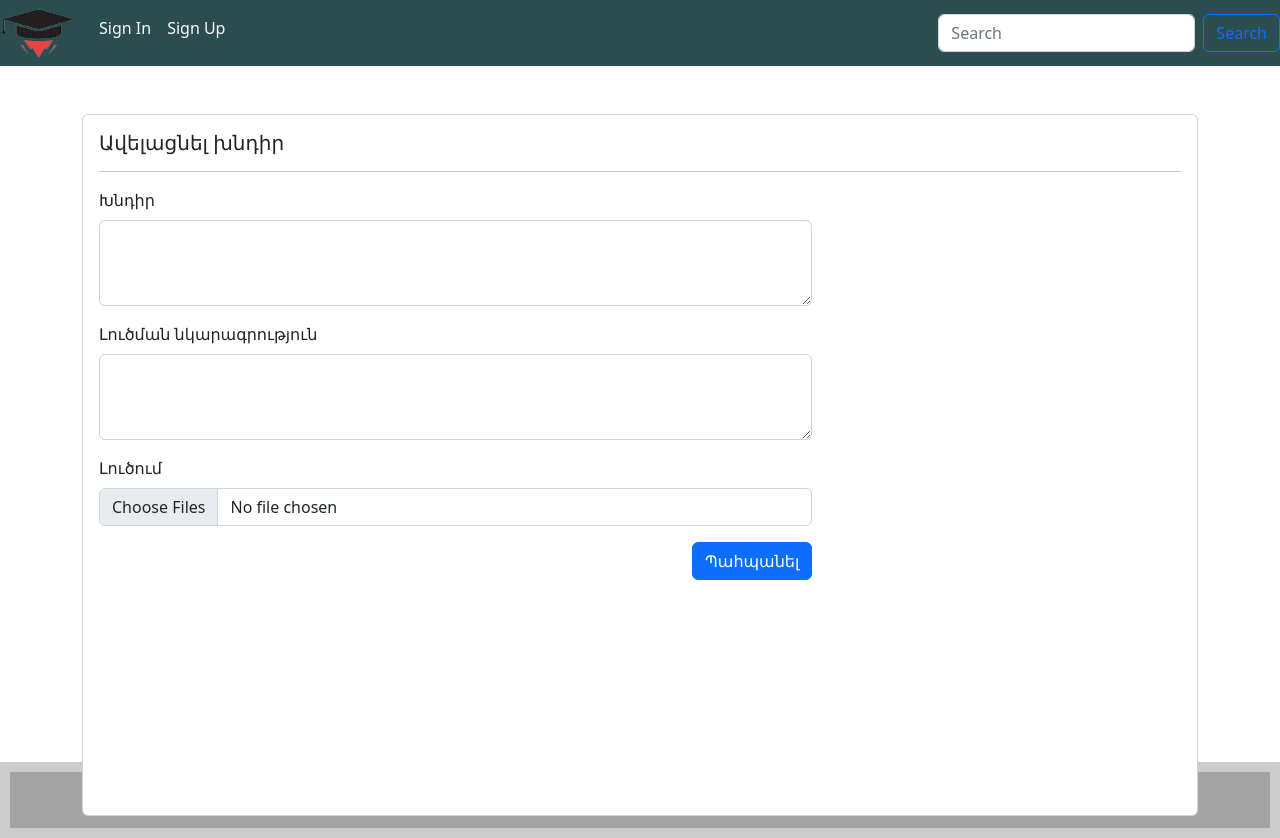
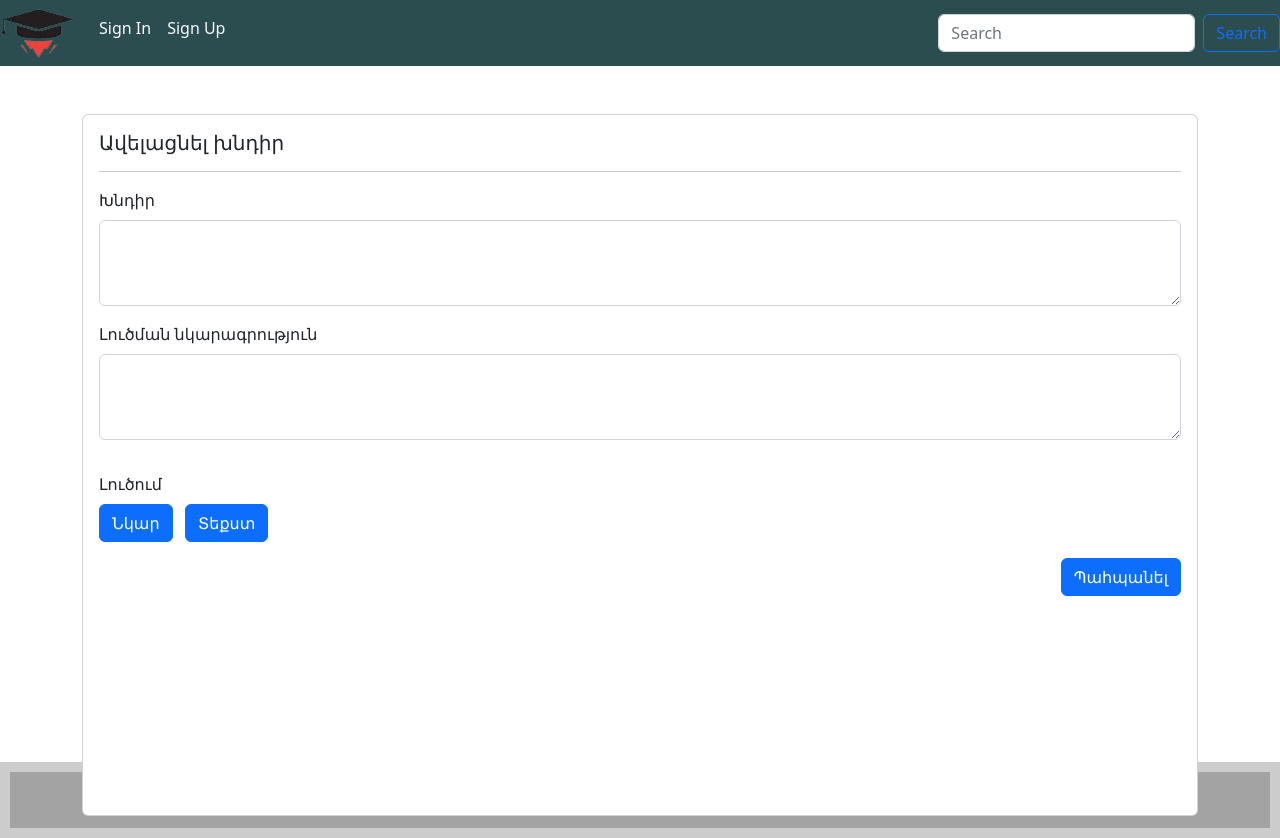
Before and after one commit to sedrak27/thesis, a Vue app: page /solution/add in a window 1280 px wide. Built offline with nearby package versions, Linux system fonts and the light colour scheme.

Commit message:
added solution adding options and error handling

```diff
--- a/src/components/solutions/AddSolution.vue
+++ b/src/components/solutions/AddSolution.vue
@@ -6,41 +6,45 @@
                     <div class="card-body col-lg-12">
                         <h5 class="card-title">Ավելացնել խնդիր</h5>
                         <hr>
-                        <form @submit.prevent="changeProfileData" enctype="multipart/form-data">
-                            <div class="row">
-
-                                <div class="col-lg-8">
+                        <form id="formData" enctype="multipart/form-data">
+                            <div class="row" ref="body">
                                 <div class="mb-3">
-                                        <label for="address" class="form-label">Խնդիր</label>
-                                        <textarea class="form-control" id="address" rows="3"></textarea>
+                                    <label for="problem" class="form-label">Խնդիր</label>
+                                    <textarea class="form-control" id="problem" rows="3" ref="problem" name="problem"></textarea>
                                 </div>
 
                                 <div class="mb-3">
-                                        <label for="address" class="form-label">Լուծման նկարագրություն</label>
-                                        <textarea class="form-control" id="address" rows="3"></textarea>
+                                    <label for="description" class="form-label">Լուծման նկարագրություն</label>
+                                    <textarea class="form-control" id="description" rows="3" ref="description" name="description"></textarea>
                                 </div>
 
                                 <div class="mb-3">
-                                        <label for="avatar" class="form-label">Լուծում</label>
-                                        <input type="file" class="form-control" multiple @change="handleFileUpload">
+                                    <div ref="solutions"></div>
+                                    <button v-if="saveButton" class="btn btn-primary" type="button" @click="save">Պահել</button>
+                                </div>
+
+                                <div class="mb-3 d-flex flex-column">
+                                    <label class="form-label">Լուծում</label>
+                                    <div>
+                                        <button class="btn btn-primary" type="button" @click="addPicture">Նկար</button> &nbsp;
+                                        <button class="btn btn-primary" type="button" @click="addText">Տեքստ</button>
+                                    </div>
                                 </div>
 
                                 <div class="col-lg-12 d-flex justify-content-end">
-                                        <button class="btn btn-primary" type="submit">Պահպանել</button>
-                                    </div>
-                                </div>
-
-                                <div class="col-lg-4">
-                                    <div class="images-parent col-lg-12">
-                                        <div v-for="(image, index) in images" :key="index" class="images">
-                                            <img :src="image.url" :alt="image.name">
-                                            <button class="remove-image" :value="index" @click="removeImage">X</button>
-                                        </div>
-                                    </div>
-                                    <button v-if="solution.length > 0" class="btn btn-primary mt-2" @click="clearImages">Մաքրել</button>
+                                    <button class="btn btn-primary" type="button" @click="saveSolutions">Պահպանել</button>
                                 </div>
 
                             </div>
+                            <!--                                <div class="col-lg-4">-->
+<!--                                    <div class="images-parent col-lg-12">-->
+<!--                                        <div v-for="(image, index) in solution" :key="index" class="images">-->
+<!--                                            <img :src="image.url" :alt="image.name">-->
+<!--                                            <button class="remove-image" :value="index" @click="removeImage">X</button>-->
+<!--                                        </div>-->
+<!--                                    </div>-->
+<!--                                    <button v-if="solution.length > 0" class="btn btn-primary mt-2" @click="clearImages">Մաքրել</button>-->
+<!--                                </div>-->
                         </form>
                     </div>
                 </div>
@@ -59,42 +63,136 @@ export default {
         return {
             token: localStorage.getItem('jwtToken'),
             solution: [],
+            images: [],
+            currentSolution: 0,
+            saveButton: false,
+            solutionImage: null,
+            solutionDiv: null,
         }
     },
 
     methods: {
-        changeProfileData() {
-            axios.post('http://192.168.40.131:3000/solution/add', this.userData, { 'Authorization': `Bearer ${this.token}` })
+        saveSolutions() {
+            if (!this.$refs.problem.value) {
+                this.$refs.problem.style = 'border: solid red 2px;';
+                this.$refs.problem.placeholder = 'Դաշտը պարտադիր լրացվող է';
+
+                return;
+            } else {
+                this.$refs.problem.style = 'border: solid green 2px;';
+            }
+
+            if (!this.$refs.description.value) {
+                this.$refs.description.style = 'border: solid red 2px;';
+                this.$refs.description.placeholder = 'Դաշտը պարտադիր լրացվող է';
+
+                return;
+            } else {
+                this.$refs.description.style = 'border: solid green 2px;';
+            }
+
+            if (!this.saveButton && this.$refs.solutions.hasChildNodes()) {
+                const form = document.getElementById("formData");
+                const formData = new FormData(form);
+
+                axios.post('http://192.168.40.131:3000/solution/add', formData, {'Authorization': `Bearer ${this.token}`})
                     .then(response => {
                         this.userData = response.data;
                     })
                     .catch(error => {
-                    // console.log(error);
+                        console.log(error);
                     });
-        },
-
-        handleFileUpload(event) {
-            const files = event.target.files;
-            for (let i = 0; i < files.length; i++) {
-                const file = files[i];
-                const reader = new FileReader();
-                reader.onload = (event) => {
-                    this.images.push({
-                        name: file.name,
-                        url: event.target.result,
-                    });
-                };
-                reader.readAsDataURL(file);
+            } else {
+                alert('Լուծման դաշտը պարտադիր լրացվոող է');
             }
         },
 
-        removeImage(event) {
-            this.images.splice(event.target.value, 1);
+        addText() {
+            if (!this.saveButton) {
+                const div = document.createElement('div');
+                div.classList.add('mb-3');
+
+                const label = document.createElement('label');
+                label.classList.add('form-label');
+                label.textContent = ++this.currentSolution;
+
+                const input = document.createElement('input');
+                input.classList.add('form-control');
+                input.setAttribute('name', 'solution-' + this.currentSolution);
+
+                div.appendChild(label);
+                div.appendChild(input);
+
+                this.$refs.solutions.appendChild(div);
+
+                this.saveButton = true;
+            }
         },
 
-        clearImages() {
-            this.images = [];
+        addPicture() {
+            if (!this.saveButton) {
+                this.div = document.createElement('div');
+                this.div.classList.add('mb-3');
+
+                const label = document.createElement('label');
+                label.classList.add('form-label');
+                label.textContent = ++this.currentSolution;
+
+                const input = document.createElement('input');
+                input.classList.add('form-control');
+                input.setAttribute('name', 'solution-' + this.currentSolution);
+                input.setAttribute('type', 'file');
+                input.addEventListener('change', this.handlePictureUpload.bind(this))
+
+                this.div.appendChild(label);
+                this.div.appendChild(input);
+
+                this.$refs.solutions.appendChild(this.div);
+
+                this.saveButton = true;
             }
+        },
+
+        save() {
+            const inputs = this.$refs.solutions.querySelectorAll('div div input');
+
+            for (const input of inputs) {
+                if (!input.value) {
+                    input.style = 'border: solid red 2px;';
+                    input.placeholder = 'Դաշտը պարտադիր լրացվող է';
+                    return;
+                }
+
+                input.disabled = true
+                input.style = 'border: solid green 2px;';
+            }
+
+            this.saveButton = false;
+        },
+
+        handlePictureUpload(event) {
+            const imageDiv = document.createElement('div');
+
+            this.solutionImage = document.createElement('img');
+            this.solutionImage.classList.add('mt-3');
+            this.solutionImage.setAttribute('width', '350px');
+            this.solutionImage.setAttribute('height', '250px');
+
+
+            const files = event.target.files;
+            const file = files[0];
+            const reader = new FileReader();
+            reader.onload = (event) => {
+                this.images[this.currentSolution] = event.target.result;
+                this.solutionImage.setAttribute('src', this.images[this.currentSolution]);
+            };
+
+            reader.readAsDataURL(file);
+
+            imageDiv.appendChild(this.solutionImage);
+
+            this.div.appendChild(imageDiv);
+        },
     },
 }
 </script>
@@ -103,35 +201,6 @@ export default {
     .container {
         height: 75vh;
     }
-
-    .remove-image {
-        max-width: 50px;
-        max-height: 30px;
-        border: 1px black solid;
-        background-color: red;
-        border-radius: 50%;
-        position: absolute;
-        right: 10px;
-        top: 10px;
-        font-weight: bold;
-    }
-
-    .images-parent {
-        display: flex;
-        flex-wrap: wrap;
-    }
-
-    .images {
-        position: relative;
-        max-width: 200px;
-        max-height: 150px;
-    }
-
-    img {
-        max-width: 200px;
-        max-height: 150px;
-    }
-
     .card-body {
         overflow:scroll;
         height: 700px;
```
Lines whose indentation alone changed are shown as unchanged.
